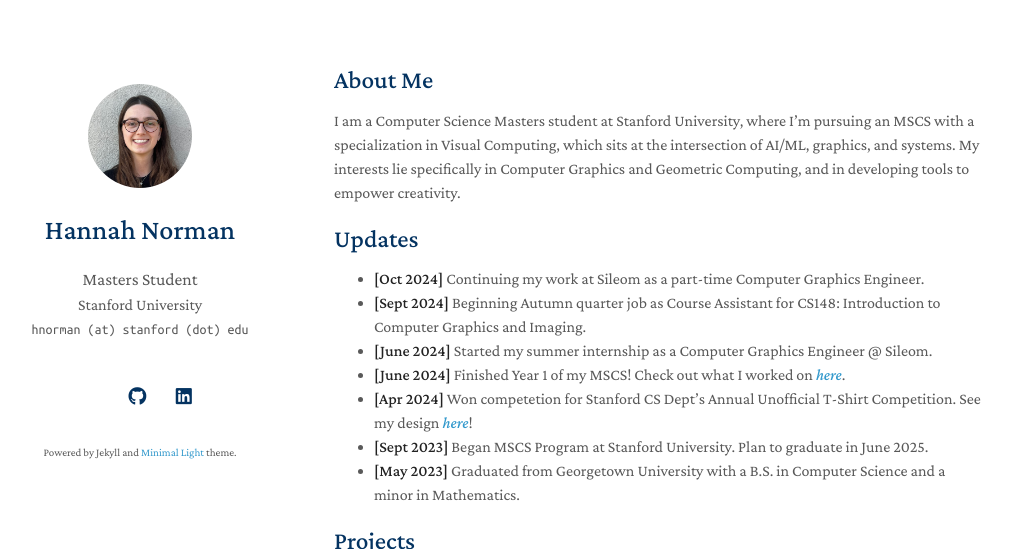
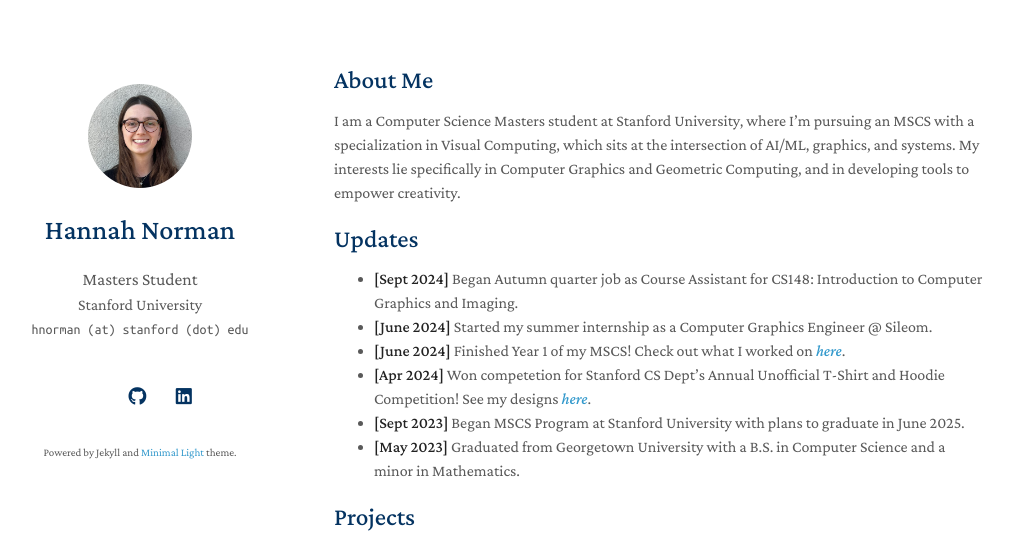
Before and after one commit to hnorm0629/portfolio, a Jekyll site: the page built from index.md, in a window 1280 px wide and 900 px high, cut to the strip 0-549 px from the top of the window. Shown: the whole strip, without its empty margins (136-1148 px from the left). Built offline with Jekyll 4.4.1, drawn with Linux system fonts in a browser that asks for light colours; nearby versions of some CDN libraries; a style sheet for code colours, icons or effects is not loaded; our own code applies the rules of GitHub Pages for plain Markdown files.

Commit message:
Update index.md

```diff
--- a/index.md
+++ b/index.md
@@ -8,12 +8,11 @@ I am a Computer Science Masters student at Stanford University, where I'm pursui
 
 ## Updates
 
-- **[Oct 2024]** Continuing my work at Sileom as a part-time Computer Graphics Engineer.
-- **[Sept 2024]** Beginning Autumn quarter job as Course Assistant for CS148: Introduction to Computer Graphics and Imaging.
+- **[Sept 2024]** Began Autumn quarter job as Course Assistant for CS148: Introduction to Computer Graphics and Imaging.
 - **[June 2024]** Started my summer internship as a Computer Graphics Engineer @ Sileom.
 - **[June 2024]** Finished Year 1 of my MSCS! Check out what I worked on [_here_](www.google.com).
-- **[Apr 2024]** Won competetion for Stanford CS Dept's Annual Unofficial T-Shirt Competition. See my design [_here_](www.google.com)!
-- **[Sept 2023]** Began MSCS Program at Stanford University. Plan to graduate in June 2025.
+- **[Apr 2024]** Won competetion for Stanford CS Dept's Annual Unofficial T-Shirt and Hoodie Competition! See my designs [_here_](www.google.com).
+- **[Sept 2023]** Began MSCS Program at Stanford University with plans to graduate in June 2025.
 - **[May 2023]** Graduated from Georgetown University with a B.S. in Computer Science and a minor in Mathematics.
 
 {% include_relative _includes/projects.md %}
```
